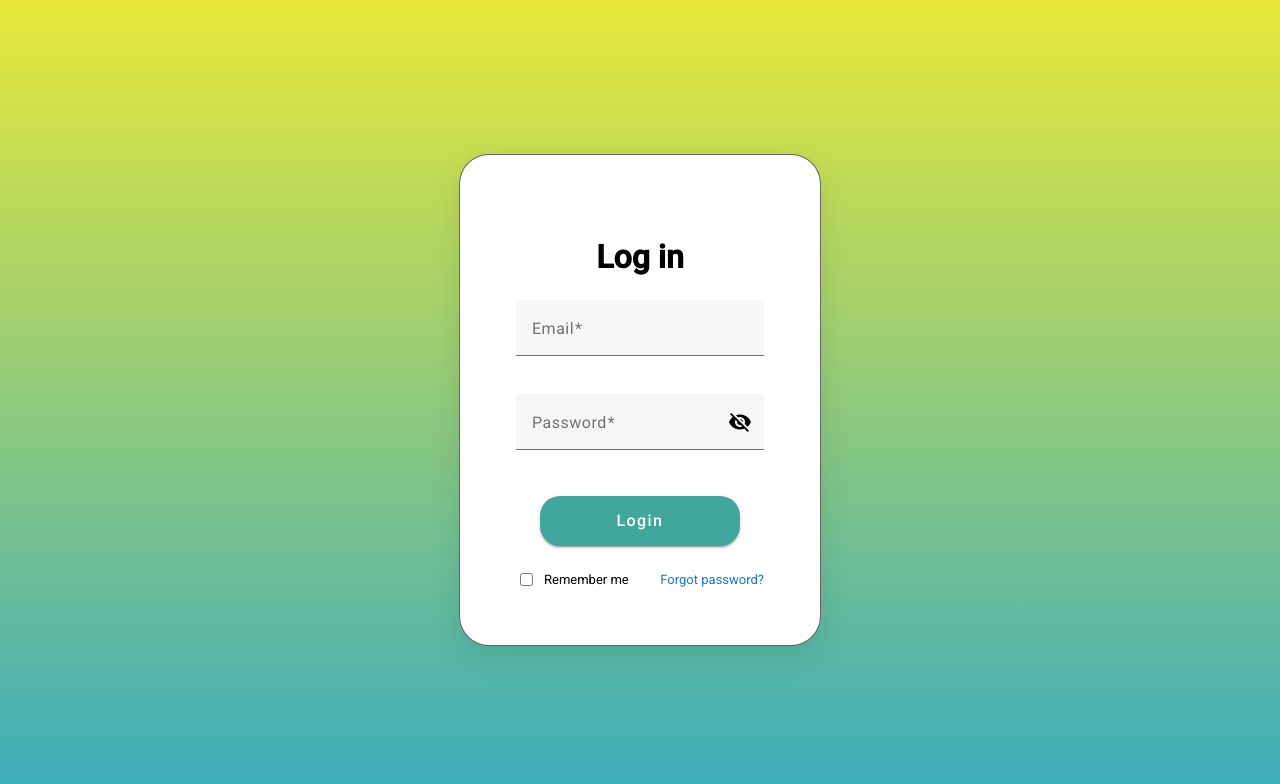
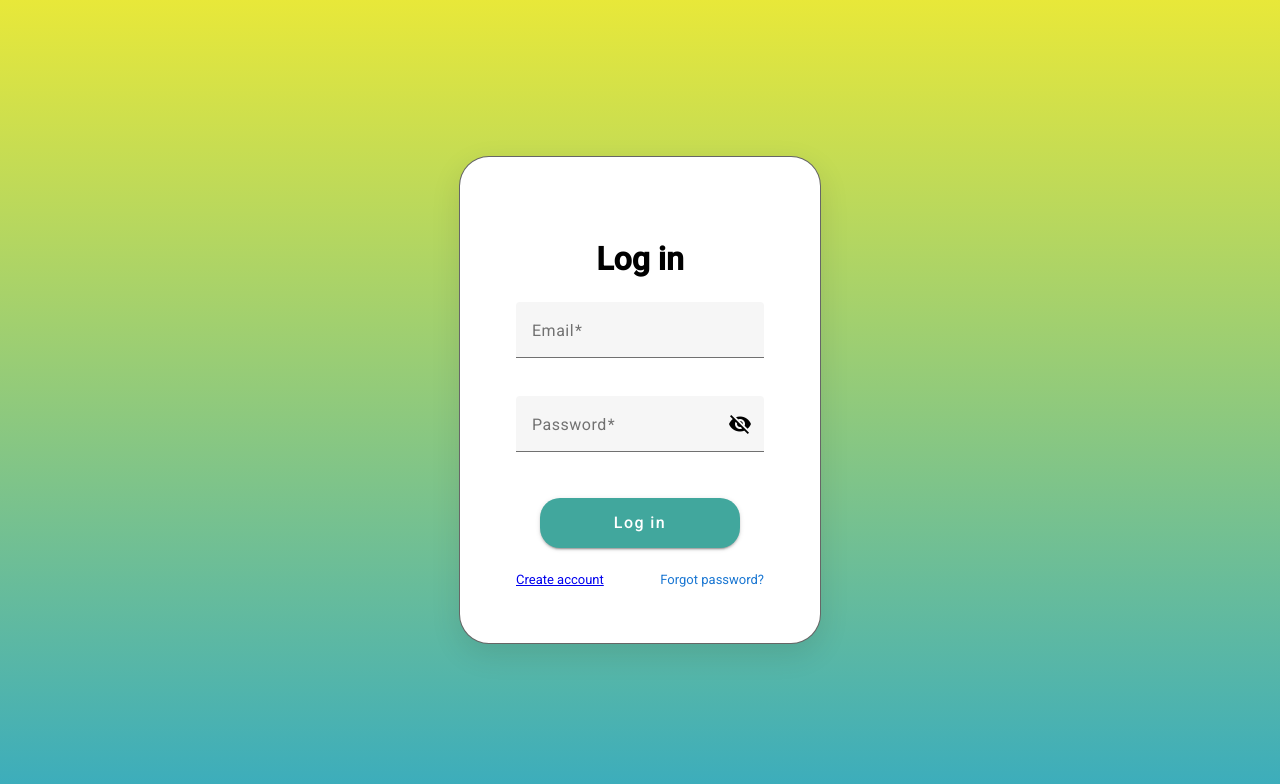
Before and after one commit to kzi-nastava/mrs-team23-Zgazeni-sendvic, an Angular app in the folder Web Front-end (IKS)/Web-Front-IKS/: page /login in a window 1280 px wide. Shown: the top 784 px of the page. Built offline with nearby package versions, Linux system fonts and the light colour scheme.

Commit message:
Minor improvements

```diff
--- a/Web Front-end (IKS)/Web-Front-IKS/src/app/login-form/login-form.html
+++ b/Web Front-end (IKS)/Web-Front-IKS/src/app/login-form/login-form.html
@@ -21,14 +21,11 @@
   </mat-form-field>
 
   <div class="actions">
-    <button mat-raised-button color="primary" type="submit" class="primary-btn">Login</button>
+    <button mat-raised-button color="primary" type="submit" class="primary-btn">Log in</button>
   </div>
 
   <div class="aux">
-    <label class="remember">
-      <input type="checkbox" [checked]="form.get('remember')?.value" (change)="form.get('remember')?.setValue($event.target.checked)">
-      Remember me
-    </label>
+    <a class="text-link" href="/register">Create account</a>
     <a class="forgot" href="#">Forgot password?</a>
   </div>
 </form>
--- a/Web Front-end (IKS)/Web-Front-IKS/src/app/login-form/login-form.ts
+++ b/Web Front-end (IKS)/Web-Front-IKS/src/app/login-form/login-form.ts
@@ -5,6 +5,7 @@ import { MatInputModule } from '@angular/material/input';
 import { MatButtonModule } from '@angular/material/button';
 import { MatIconModule } from '@angular/material/icon';
 import { CommonModule } from '@angular/common';
+import { RouterModule } from '@angular/router';
 
 @Component({
   selector: 'app-login-form',
@@ -14,7 +15,8 @@ import { CommonModule } from '@angular/common';
     MatInputModule,
     MatButtonModule,
     MatIconModule,
-    CommonModule
+    CommonModule,
+    RouterModule
   ],
   templateUrl: './login-form.html',
   styleUrl: './login-form.css',
--- a/Web Front-end (IKS)/Web-Front-IKS/src/app/registration-form/registration-form.html
+++ b/Web Front-end (IKS)/Web-Front-IKS/src/app/registration-form/registration-form.html
@@ -86,6 +86,6 @@
 
 <div class="bottom-section">
   <button mat-raised-button color="primary" (click)="submit()">Register</button>
-  <span class="text-link">Have an account? Log In</span>
+  <a class="text-link" href="/login">Have an account? Log in</a>
 </div>
 </form>
--- a/Web Front-end (IKS)/Web-Front-IKS/src/app/registration-form/registration-form.ts
+++ b/Web Front-end (IKS)/Web-Front-IKS/src/app/registration-form/registration-form.ts
@@ -6,6 +6,7 @@ import { MatButtonModule } from '@angular/material/button';
 import { CommonModule } from '@angular/common';
 import { FormGroup } from '@angular/forms';
 import { MatIconModule } from '@angular/material/icon';
+import { RouterModule } from '@angular/router';
 
 
 @Component({
@@ -16,7 +17,8 @@ import { MatIconModule } from '@angular/material/icon';
     MatInputModule,
     MatButtonModule,
     CommonModule,
-    MatIconModule
+    MatIconModule,
+    RouterModule
 
 
   ],
```
